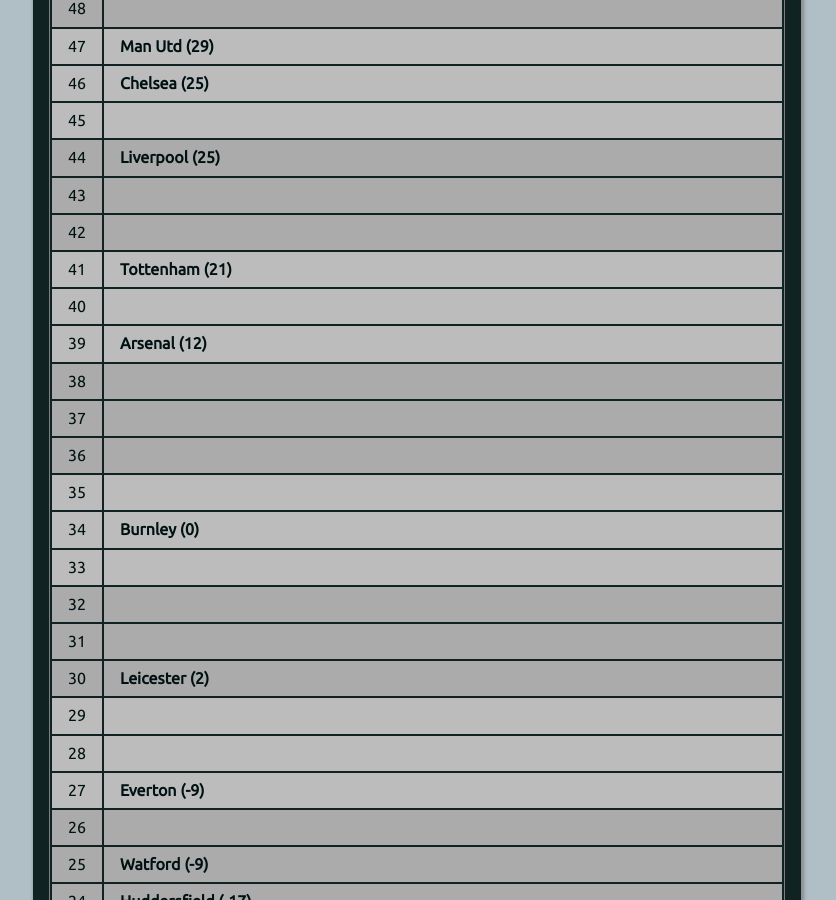
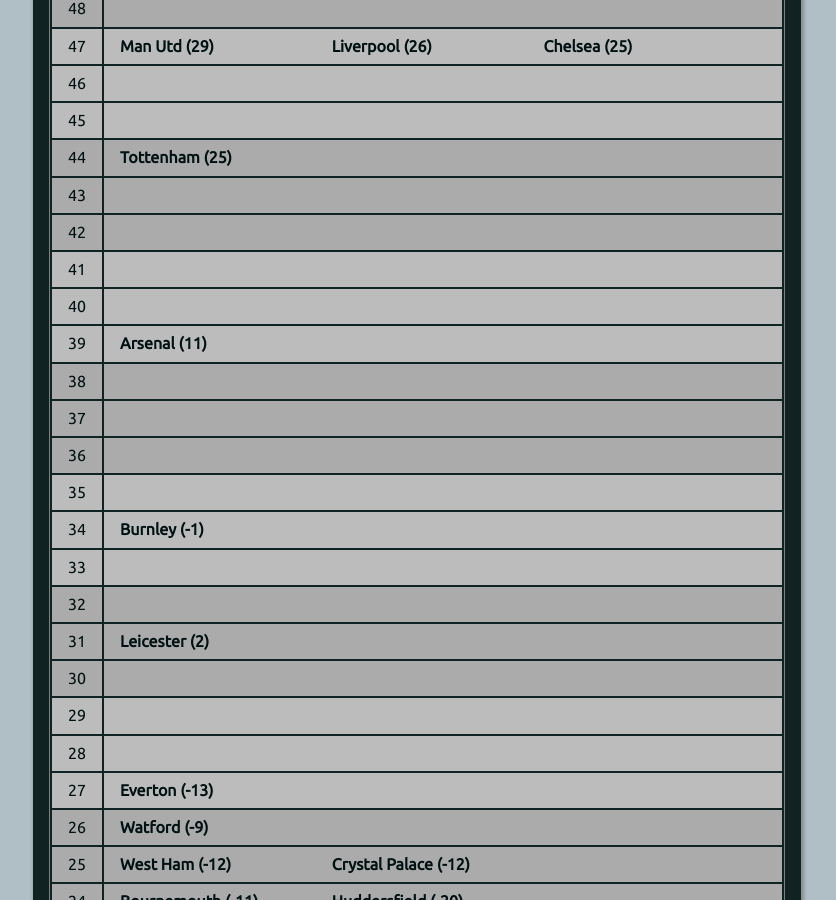
Before and after one commit to muru/muru.github.io, a Jekyll site: the page built from resources.md, in a window 1280 px wide and 900 px high, scrolled down 2173 px. Shown: the whole window, without its empty margins (223-1059 px from the left). Built offline with Jekyll 4.4.1, drawn with Linux system fonts in a browser that asks for light colours; some of the changed text lies outside the part shown.

Commit message:
updated cann-table: Mon 15 Jan 05:02:19 IST 2018

```diff
--- a/cann-table.html
+++ b/cann-table.html
@@ -3,7 +3,7 @@
 	<tr class="cann-row-1">
 		<td class="cann-point"> 62 </td>
 		<td class="cann-clubs">
-			<span class="club-name"> Man City (51) </span>
+			<span class="club-name"> Man City (50) </span>
 		</td>
  	</tr>
 	<tr class="cann-row-1">
@@ -80,12 +80,13 @@
 		<td class="cann-point"> 47 </td>
 		<td class="cann-clubs">
 			<span class="club-name"> Man Utd (29) </span>
+			<span class="club-name"> Liverpool (26) </span>
+			<span class="club-name"> Chelsea (25) </span>
 		</td>
  	</tr>
 	<tr class="cann-row-2">
 		<td class="cann-point"> 46 </td>
 		<td class="cann-clubs">
-			<span class="club-name"> Chelsea (25) </span>
 		</td>
  	</tr>
 	<tr class="cann-row-2">
@@ -96,7 +97,7 @@
 	<tr class="cann-row-1">
 		<td class="cann-point"> 44 </td>
 		<td class="cann-clubs">
-			<span class="club-name"> Liverpool (25) </span>
+			<span class="club-name"> Tottenham (25) </span>
 		</td>
  	</tr>
 	<tr class="cann-row-1">
@@ -112,7 +113,6 @@
 	<tr class="cann-row-2">
 		<td class="cann-point"> 41 </td>
 		<td class="cann-clubs">
-			<span class="club-name"> Tottenham (21) </span>
 		</td>
  	</tr>
 	<tr class="cann-row-2">
@@ -123,7 +123,7 @@
 	<tr class="cann-row-2">
 		<td class="cann-point"> 39 </td>
 		<td class="cann-clubs">
-			<span class="club-name"> Arsenal (12) </span>
+			<span class="club-name"> Arsenal (11) </span>
 		</td>
  	</tr>
 	<tr class="cann-row-1">
@@ -149,7 +149,7 @@
 	<tr class="cann-row-2">
 		<td class="cann-point"> 34 </td>
 		<td class="cann-clubs">
-			<span class="club-name"> Burnley (0) </span>
+			<span class="club-name"> Burnley (-1) </span>
 		</td>
  	</tr>
 	<tr class="cann-row-2">
@@ -165,12 +165,12 @@
 	<tr class="cann-row-1">
 		<td class="cann-point"> 31 </td>
 		<td class="cann-clubs">
+			<span class="club-name"> Leicester (2) </span>
 		</td>
  	</tr>
 	<tr class="cann-row-1">
 		<td class="cann-point"> 30 </td>
 		<td class="cann-clubs">
-			<span class="club-name"> Leicester (2) </span>
 		</td>
  	</tr>
 	<tr class="cann-row-2">
@@ -186,56 +186,57 @@
 	<tr class="cann-row-2">
 		<td class="cann-point"> 27 </td>
 		<td class="cann-clubs">
-			<span class="club-name"> Everton (-9) </span>
+			<span class="club-name"> Everton (-13) </span>
 		</td>
  	</tr>
 	<tr class="cann-row-1">
 		<td class="cann-point"> 26 </td>
 		<td class="cann-clubs">
+			<span class="club-name"> Watford (-9) </span>
 		</td>
  	</tr>
 	<tr class="cann-row-1">
 		<td class="cann-point"> 25 </td>
 		<td class="cann-clubs">
-			<span class="club-name"> Watford (-9) </span>
+			<span class="club-name"> West Ham (-12) </span>
+			<span class="club-name"> Crystal Palace (-12) </span>
 		</td>
  	</tr>
 	<tr class="cann-row-1">
 		<td class="cann-point"> 24 </td>
 		<td class="cann-clubs">
-			<span class="club-name"> Huddersfield (-17) </span>
+			<span class="club-name"> Bournemouth (-11) </span>
+			<span class="club-name"> Huddersfield (-20) </span>
 		</td>
  	</tr>
 	<tr class="cann-row-2">
 		<td class="cann-point"> 23 </td>
 		<td class="cann-clubs">
-			<span class="club-name"> Brighton (-10) </span>
+			<span class="club-name"> Newcastle (-10) </span>
+			<span class="club-name"> Brighton (-12) </span>
 		</td>
  	</tr>
 	<tr class="cann-row-2">
 		<td class="cann-point"> 22 </td>
 		<td class="cann-clubs">
-			<span class="club-name"> Newcastle (-10) </span>
-			<span class="club-name"> Crystal Palace (-13) </span>
-			<span class="club-name"> West Ham (-15) </span>
 		</td>
  	</tr>
 	<tr class="cann-row-2">
 		<td class="cann-point"> 21 </td>
 		<td class="cann-clubs">
-			<span class="club-name"> Bournemouth (-12) </span>
+			<span class="club-name"> Southampton (-11) </span>
 		</td>
  	</tr>
 	<tr class="cann-row-1">
 		<td class="cann-point"> 20 </td>
 		<td class="cann-clubs">
-			<span class="club-name"> Southampton (-11) </span>
 			<span class="club-name"> Stoke (-24) </span>
 		</td>
  	</tr>
 	<tr class="cann-row-1">
 		<td class="cann-point"> 19 </td>
 		<td class="cann-clubs">
+			<span class="club-name"> West Brom (-12) </span>
 		</td>
  	</tr>
 	<tr class="cann-row-1">
@@ -246,14 +247,8 @@
 	<tr class="cann-row-2">
 		<td class="cann-point"> 17 </td>
 		<td class="cann-clubs">
-		</td>
- 	</tr>
-	<tr class="cann-row-2">
-		<td class="cann-point"> 16 </td>
-		<td class="cann-clubs">
-			<span class="club-name"> West Brom (-14) </span>
 			<span class="club-name"> Swansea (-21) </span>
 		</td>
  	</tr>
 </table>
-<span id="cann-gen-note"> Generated on  Monday, 08 January 2018 at 05:00 IST. </span>
+<span id="cann-gen-note"> Generated on  Monday, 15 January 2018 at 05:00 IST. </span>
```
